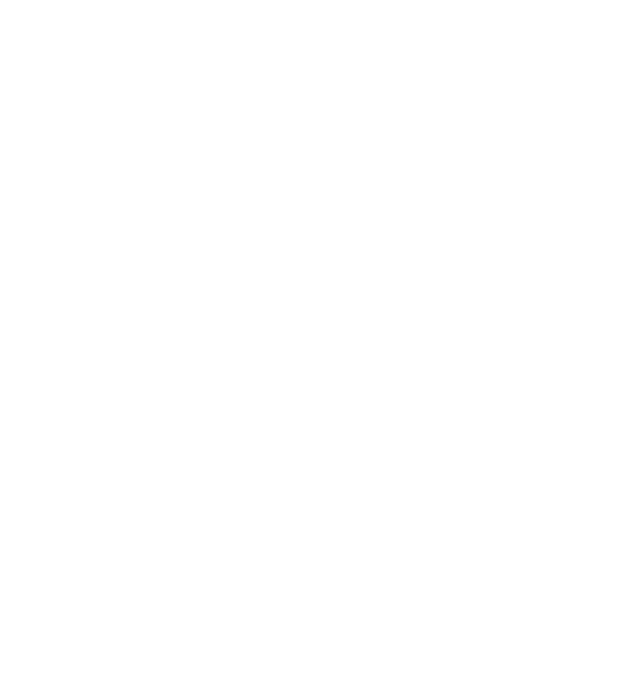
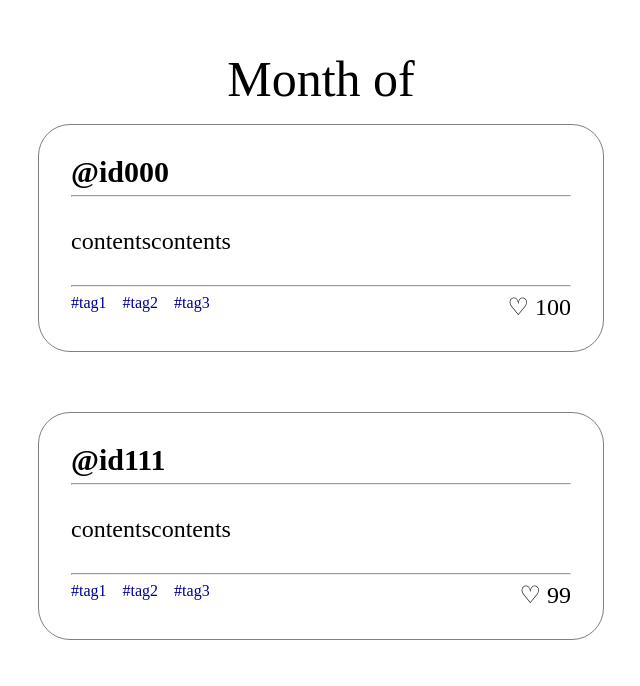
Before and after one commit to ajou-gitstagram/client-web, a React (Create React App) app: page /posting-rank in a window 1280 px wide. Before the commit this address had no page. Shown: the part 114-800 px from the top of the page, without its empty margins (469-1109 px from the left). Built offline with nearby package versions, Linux system fonts and the light colour scheme.

Commit message:
add postingpage skeleton

```diff
--- a/src/App.tsx
+++ b/src/App.tsx
@@ -11,6 +11,7 @@
 import Header from "./common/module/header/Header";
 import Navigator from "./common/module/navigator/Navigator";
 import Container from "./common/module/container/Container";
+import PostingRankPage from "./pages/posting-rank-page/PostingRankPage";
 
 function App() {
     const [login, setLogin] = useState(false);
@@ -28,7 +29,8 @@
                             <Route path={"/"} element={<HomePage />} />
                             <Route path={"/login"} element={<LoginPage setLogin={setLogin} setId={setId} />} />
                             <Route path={"/signup"} element={<SignupPage />} />
-                            <Route path={"/rank"} element={<CommitRankPage />} />
+                            <Route path={"/commit-rank"} element={<CommitRankPage />} />
+                            <Route path={"/posting-rank"} element={<PostingRankPage />} />
                             <Route path={"/post"} element={<PostPage id={id} />} />
                         </Routes>
                     </Container>
--- a/src/common/module/navigator/Navigator.tsx
+++ b/src/common/module/navigator/Navigator.tsx
@@ -16,13 +16,13 @@
 					<span>Home</span>
 				</div>
 			</Link>
-			<Link to={'/rank'}>
+			<Link to={'/commit-rank'}>
 				<div className={S['navigator-item']}>
 					<span>👑</span>
 					<span>Commit Ranks</span>
 				</div>
 			</Link>
-			<Link to={'/rank'}>
+			<Link to={'/posting-rank'}>
 				<div className={S['navigator-item']}>
 					<span>❤</span>️
 					<span>Posting Ranks</span>
--- /dev/null
+++ b/src/pages/posting-rank-page/PostingRankPage.module.css
@@ -0,0 +1,6 @@
+.container {
+    display: flex;
+    flex-direction: column;
+    justify-content: center;
+    align-items: center;
+}
--- /dev/null
+++ b/src/pages/posting-rank-page/PostingRankPage.tsx
@@ -0,0 +1,50 @@
+import S from "./PostingRankPage.module.css";
+import {HomeModel} from "../home-page/config/model";
+import Blank from "../../common/module/blank/Blank";
+import ContentsBox from "../home-page/contents-box/ContentsBox";
+import React from "react";
+
+const dummy: HomeModel = [
+	{
+		id: "id000",
+		contents: "contentscontents",
+		likes: 100,
+		tags: ["tag1", "tag2", "tag3"]
+	},
+	{
+		id: "id111",
+		contents: "contentscontents",
+		likes: 99,
+		tags: ["tag1", "tag2", "tag3"]
+	},
+	{
+		id: "id222",
+		contents: "contentscontents",
+		likes: 98,
+		tags: ["tag1", "tag2", "tag3"]
+	},
+	{
+		id: "id333",
+		contents: "contentscontents",
+		likes: 97,
+		tags: ["tag1", "tag2", "tag3"]
+	},
+]
+
+const PostingRankPage = () => {
+	return (
+		<div className={S['container']}>
+			<Blank height={48} />
+			<h2 style={{fontSize: "50px", marginBottom: "20px"}}>Month of </h2>
+			{ dummy.map((d, i) => {
+				return (
+					<>
+						<ContentsBox data={d} />
+					</>
+				);
+			}) }
+		</div>
+	);
+};
+
+export default PostingRankPage;
```
